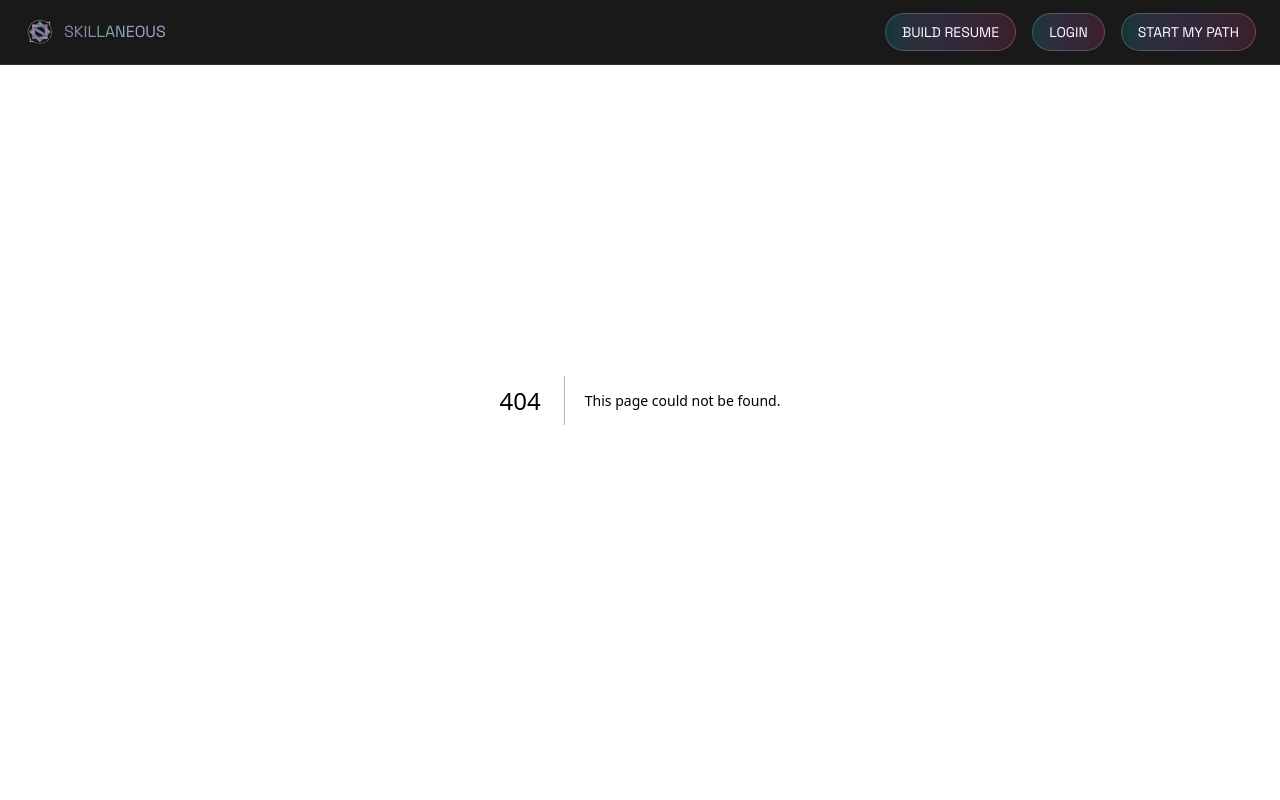
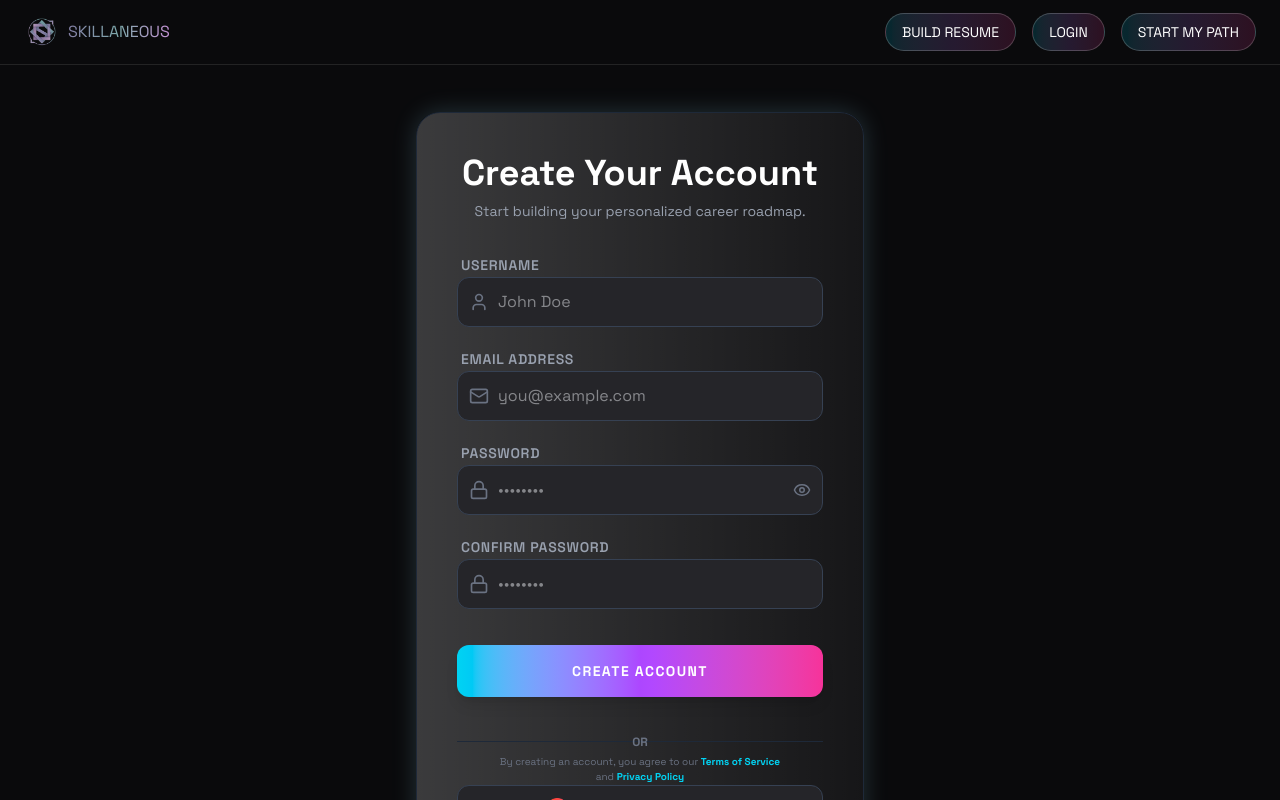
Before and after one commit to Gaurika-Sethi/SKILLANEOUS, a Next.js app in the folder Frontend/: page /signup in a window 1280 px wide. Before the commit this address had no page. Shown: the top 800 px of the page. Built offline with nearby package versions, Linux system fonts and the light colour scheme.

Commit message:
added signup

```diff
--- /dev/null
+++ b/Frontend/app/signup/page.tsx
@@ -0,0 +1,156 @@
+'use client';
+import React, { useState } from 'react';
+import { User, Mail, Lock, Eye, EyeOff, ShieldCheck, AlertCircle } from 'lucide-react';
+
+const CreateAccount = () => {
+  const [showPassword, setShowPassword] = useState(false);
+
+  // State for password fields
+  const [password, setPassword] = useState('');
+  const [confirmPassword, setConfirmPassword] = useState('');
+  const [error, setError] = useState('');
+
+  const handleCreateAccount = (e: React.FormEvent) => {
+    e.preventDefault();
+
+    // Check if passwords match
+    if (password !== confirmPassword) {
+      setError("Passwords do not match. Please ensure they are the same.");
+      return;
+    }
+
+    // Clear error and proceed if they match
+    setError("");
+    console.log("Account created successfully!");
+    // Add your API call logic here
+  };
+
+  return (
+    <div className="min-h-screen bg-[#0a0a0c] flex items-center justify-center p-28 font-sans text-gray-200">
+      <div className="w-full max-w-md bg-gradient-to-r from-white/20 to-white/5 rounded-3xl p-10 border border-gray-800 shadow-[0_0_24px_rgba(138,216,237,0.2)] shadow-2xl">
+
+        {/* Header */}
+        <div className="text-center mb-8">
+          <h1 className="text-4xl text-white mb-2 font-bold">Create Your Account</h1>
+          <p className="text-gray-400 text-sm">Start building your personalized career roadmap.</p>
+        </div>
+
+        <form className="space-y-5" onSubmit={handleCreateAccount}>
+          {/* Full Name */}
+          <div className="space-y-2">
+            <label className="text-sm font-semibold text-gray-400 uppercase tracking-wider ml-1">Username</label>
+            <div className="relative">
+              <User className="absolute left-3 top-1/2 -translate-y-1/2 w-5 h-5 text-gray-500" />
+              <input
+                type="text"
+                required
+                placeholder="John Doe"
+                className="w-full bg-[#252529] border border-gray-700 rounded-xl py-3 pl-10 pr-4 focus:outline-none focus:border-purple-500 transition-colors"
+              />
+            </div>
+          </div>
+
+          {/* Email */}
+          <div className="space-y-2">
+            <label className="text-sm font-semibold text-gray-400 uppercase tracking-wider ml-1">Email Address</label>
+            <div className="relative">
+              <Mail className="absolute left-3 top-1/2 -translate-y-1/2 w-5 h-5 text-gray-500" />
+              <input
+                type="email"
+                required
+                placeholder="you@example.com"
+                className="w-full bg-[#252529] border border-gray-700 rounded-xl py-3 pl-10 pr-4 focus:outline-none focus:border-purple-500 transition-colors"
+              />
+            </div>
+          </div>
+
+          {/* Password */}
+          <div className="space-y-2">
+            <label className="text-sm font-semibold text-gray-400 uppercase tracking-wider ml-1">Password</label>
+            <div className="relative">
+              <Lock className="absolute left-3 top-1/2 -translate-y-1/2 w-5 h-5 text-gray-500" />
+              <input
+                type={showPassword ? "text" : "password"}
+                value={password}
+                onChange={(e) => setPassword(e.target.value)}
+                required
+                placeholder="••••••••"
+                className={`w-full bg-[#252529] border ${error ? 'border-red-500' : 'border-gray-700'} rounded-xl py-3 pl-10 pr-12 focus:outline-none focus:border-purple-500 transition-colors`}
+              />
+              <button
+                type="button"
+                onClick={() => setShowPassword(!showPassword)}
+                className="absolute right-3 top-1/2 -translate-y-1/2 text-gray-500 hover:text-gray-300"
+              >
+                {showPassword ? <EyeOff size={18} /> : <Eye size={18} />}
+              </button>
+            </div>
+          </div>
+
+          {/* Confirm Password */}
+          <div className="space-y-2">
+            <label className="text-sm font-semibold text-gray-400 uppercase tracking-wider ml-1">Confirm Password</label>
+            <div className="relative">
+              <Lock className="absolute left-3 top-1/2 -translate-y-1/2 w-5 h-5 text-gray-500" />
+              <input
+                type="password"
+                value={confirmPassword}
+                onChange={(e) => setConfirmPassword(e.target.value)}
+                required
+                placeholder="••••••••"
+                className={`w-full bg-[#252529] border ${error ? 'border-red-500' : 'border-gray-700'} rounded-xl py-3 pl-10 pr-4 focus:outline-none focus:border-purple-500 transition-colors`}
+              />
+            </div>
+          </div>
+
+          {/* Error Message */}
+          {error && (
+            <div className="flex items-center gap-2 text-red-400 text-xs mt-2 ml-1 animate-pulse">
+              <AlertCircle size={14} />
+              <span>{error}</span>
+            </div>
+          )}
+
+          {/* Create Account Button */}
+          <button
+            type="submit"
+            className="w-full mt-4 bg-gradient-to-r from-cyan-400 via-purple-500 to-pink-500 text-white py-4 rounded-xl shadow-lg group hover:scale-[1.02] active:scale-[0.98] transition-all duration-300 uppercase tracking-widest text-sm font-bold"
+          >
+            Create Account
+          </button>
+        </form>
+
+        {/* Divider */}
+        <div className="relative my-8 text-center">
+          <span className="bg-transparent px-6 text-xs text-gray-500 uppercase z-10 relative font-bold">Or</span>
+          <div className="absolute top-1/2 w-full h-[1px] bg-gray-800 -z-0"></div>
+        </div>
+
+        {/* Google Login */}
+        <button className="w-full flex items-center justify-center gap-5 bg-[#252529] border border-gray-700 py-3 rounded-xl hover:bg-[#2d2d33] transition-colors mb-6 mt-4">
+          <img src="/google_logo.png" className="w-5 h-5" alt="Google" />
+          <span className="text-sm font-semibold text-white">Continue with Google</span>
+        </button>
+
+        {/* Footer Links */}
+        <div className="text-center space-y-6">
+          <p className="text-sm text-gray-400">
+            Already have an account? <a href="#" className="text-cyan-400 font-bold hover:underline underline-offset-4">Sign in</a>
+          </p>
+
+          <div className="flex items-center justify-center gap-2 text-[10px] text-gray-500 uppercase tracking-tighter">
+            <ShieldCheck size={14} className="text-cyan-500/50" />
+            <span>Your data is encrypted and secure</span>
+          </div>
+        </div>
+      </div>
+
+      {/* Terms and Privacy */}
+      <div className="absolute bottom-4 text-center text-[10px] text-gray-500 max-w-xs px-4">
+        By creating an account, you agree to our <a href="#" className="text-cyan-400 font-bold">Terms of Service</a> and <a href="#" className="text-cyan-400 font-bold">Privacy Policy</a>
+      </div>
+    </div>
+  );
+};
+
+export default CreateAccount;
--- a/Frontend/app/src/Navbar.tsx
+++ b/Frontend/app/src/Navbar.tsx
@@ -6,7 +6,7 @@ import LoginPage from "./login";
 import ThemeSelection from "./resume";
 export default function Navbar() {
   return (
-    <nav className="fixed top-0 w-full z-50 bg-black/90 backdrop-blur-md border-b border-white/10">
+    <nav className="fixed top-0 w-full z-50 bg-[#0a0a0c] backdrop-blur-md border-b border-white/10">
       <div className="max-w-7xl mx-auto px-6 h-16 flex items-center justify-between">
 
         {/* Left: Logo + Text */}
@@ -14,8 +14,8 @@ export default function Navbar() {
           <Image
             src="/logo.png"
             alt="Skillaneous Logo"
-            width={32}
-            height={32}
+            width={36}
+            height={36}
             priority
           />
           <span className="text-transparent bg-clip-text bg-gradient-to-r from-[#837FA4] via-[#7EA9AC] to-[#C390D4]">
```
Also changed, not shown: Frontend/public/temp.png (added).
